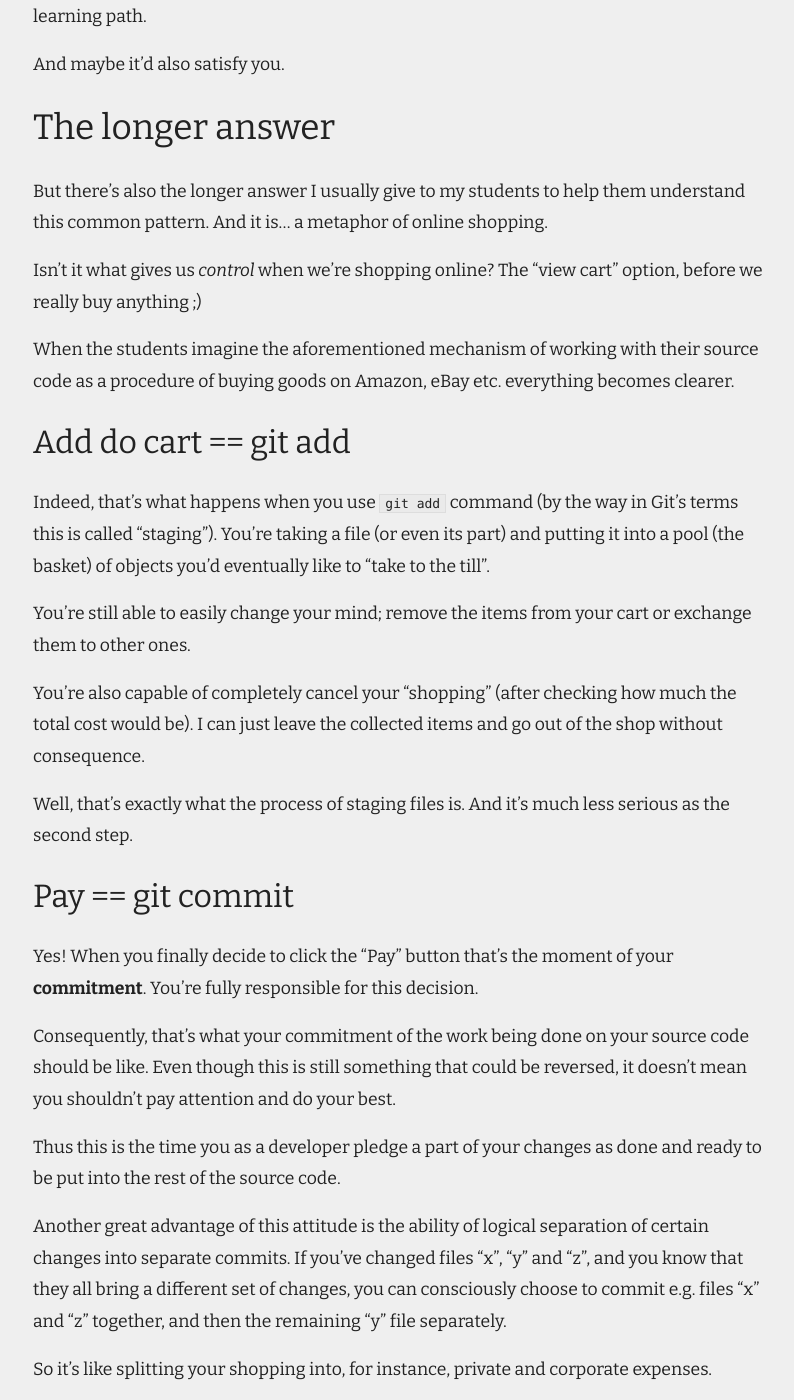
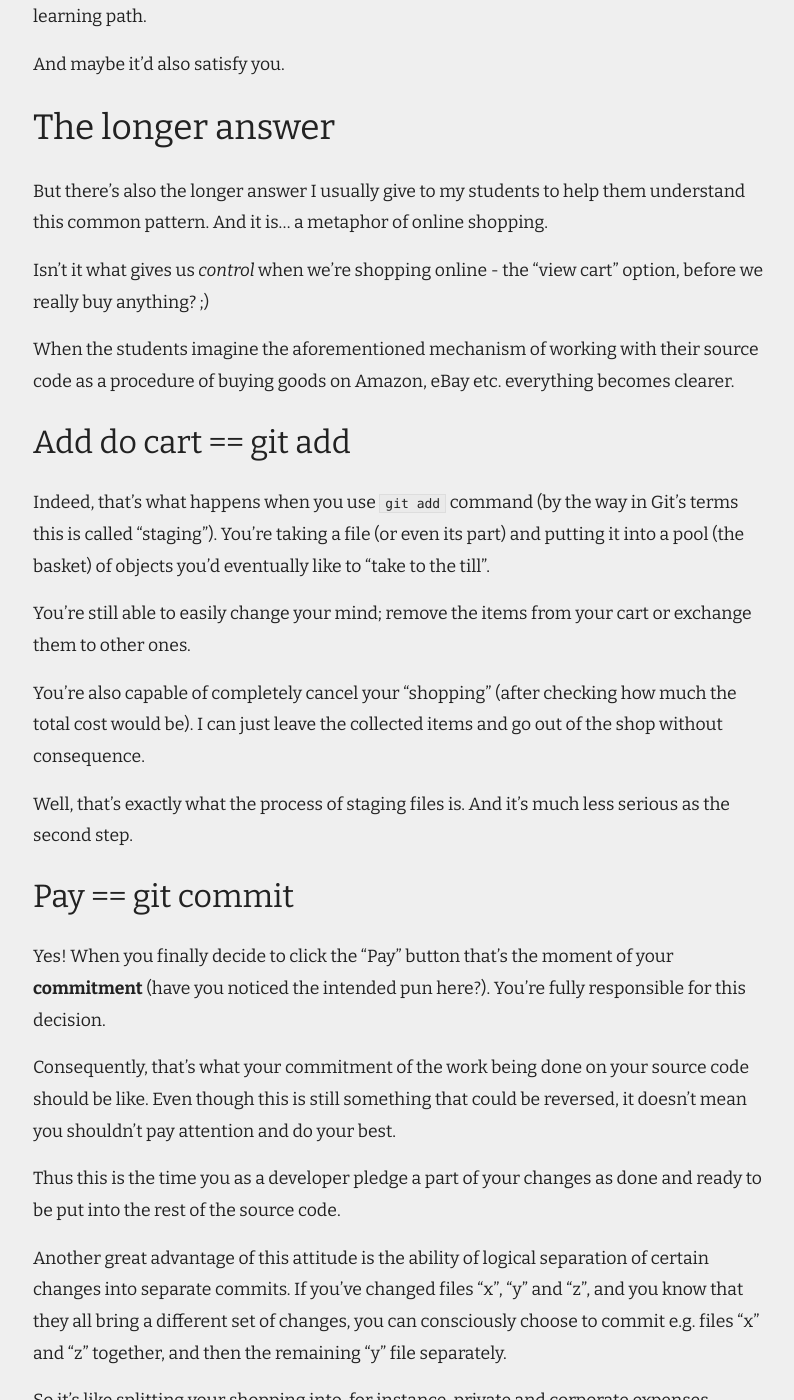
Before and after one commit to tvardy/personal-website, a Jekyll site: the page built from _posts/2018-08-21-understanding-the-git-add-git-commit-pair.md, in a window 1280 px wide and 1400 px high, scrolled down 1483 px. Shown: the whole window, without its empty margins (239-1033 px from the left). Built offline with Jekyll 4.4.1, drawn with Linux system fonts in a browser that asks for light colours.

Commit message:
feat(content): last fixes

```diff
--- a/_posts/2018-08-21-understanding-the-git-add-git-commit-pair.md
+++ b/_posts/2018-08-21-understanding-the-git-add-git-commit-pair.md
@@ -61,8 +61,8 @@ And maybe it'd also satisfy you.
 But there's also the longer answer I usually give to my students to help them understand
 this common pattern. And it is... a metaphor of online shopping.
 
-Isn't it what gives us _control_ when we're shopping online? The "view cart" option,
-before we really buy anything ;)
+Isn't it what gives us _control_ when we're shopping online - the "view cart" option,
+before we really buy anything? ;)
 
 When the students imagine the aforementioned mechanism of working with their source code
 as a procedure of buying goods on Amazon, eBay etc. everything becomes clearer.
@@ -87,8 +87,8 @@ as the second step.
 
 ### Pay == git commit
 
-Yes! When you finally decide to click the "Pay" button that's the moment of your **commitment**.
-You're fully responsible for this decision.
+Yes! When you finally decide to click the "Pay" button that's the moment of your **commitment**
+(have you noticed the intended pun here?). You're fully responsible for this decision.
 
 Consequently, that's what your commitment of the work being done on your source code
 should be like. Even though this is still something that could be reversed, it doesn't mean
```
